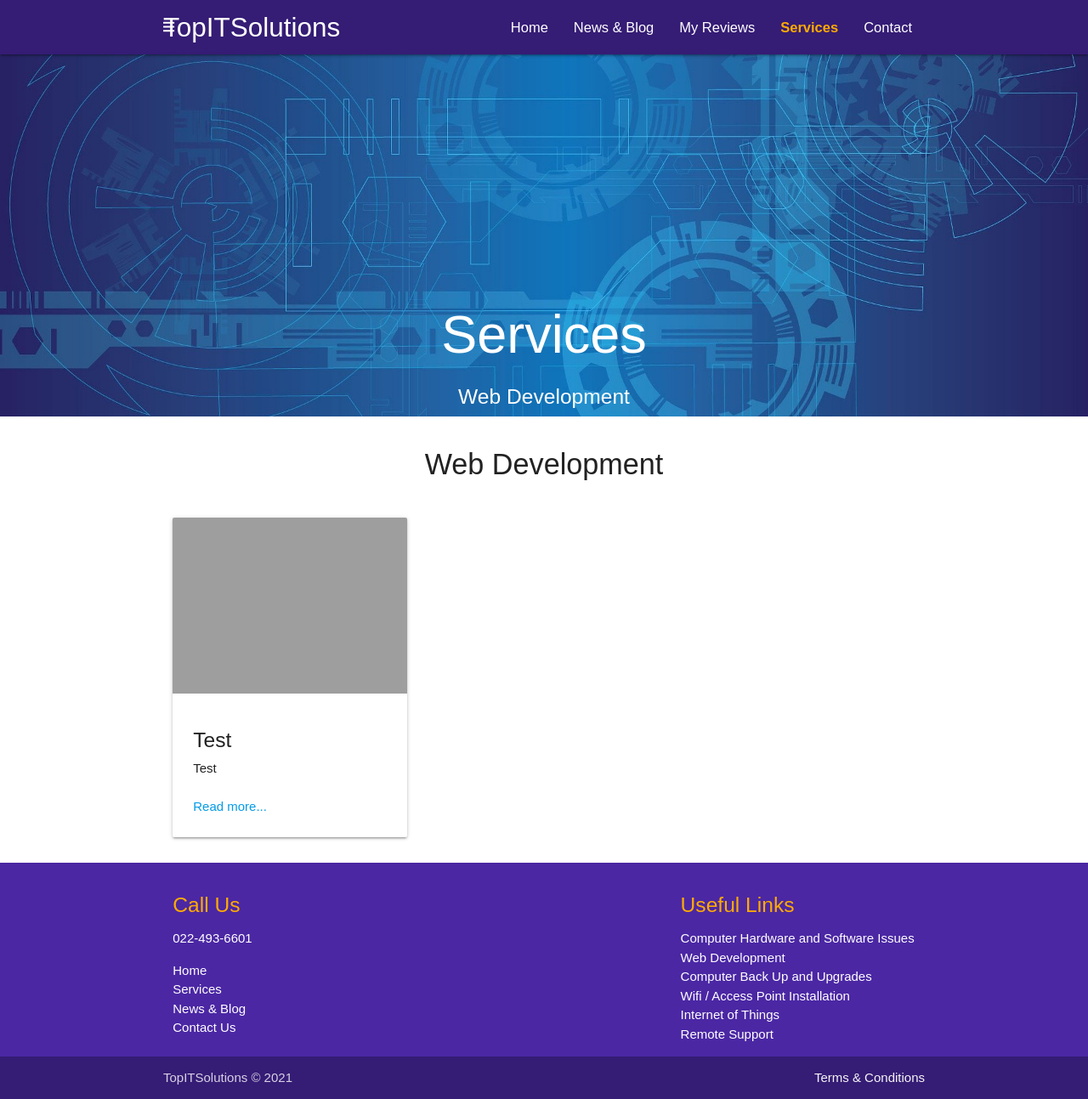
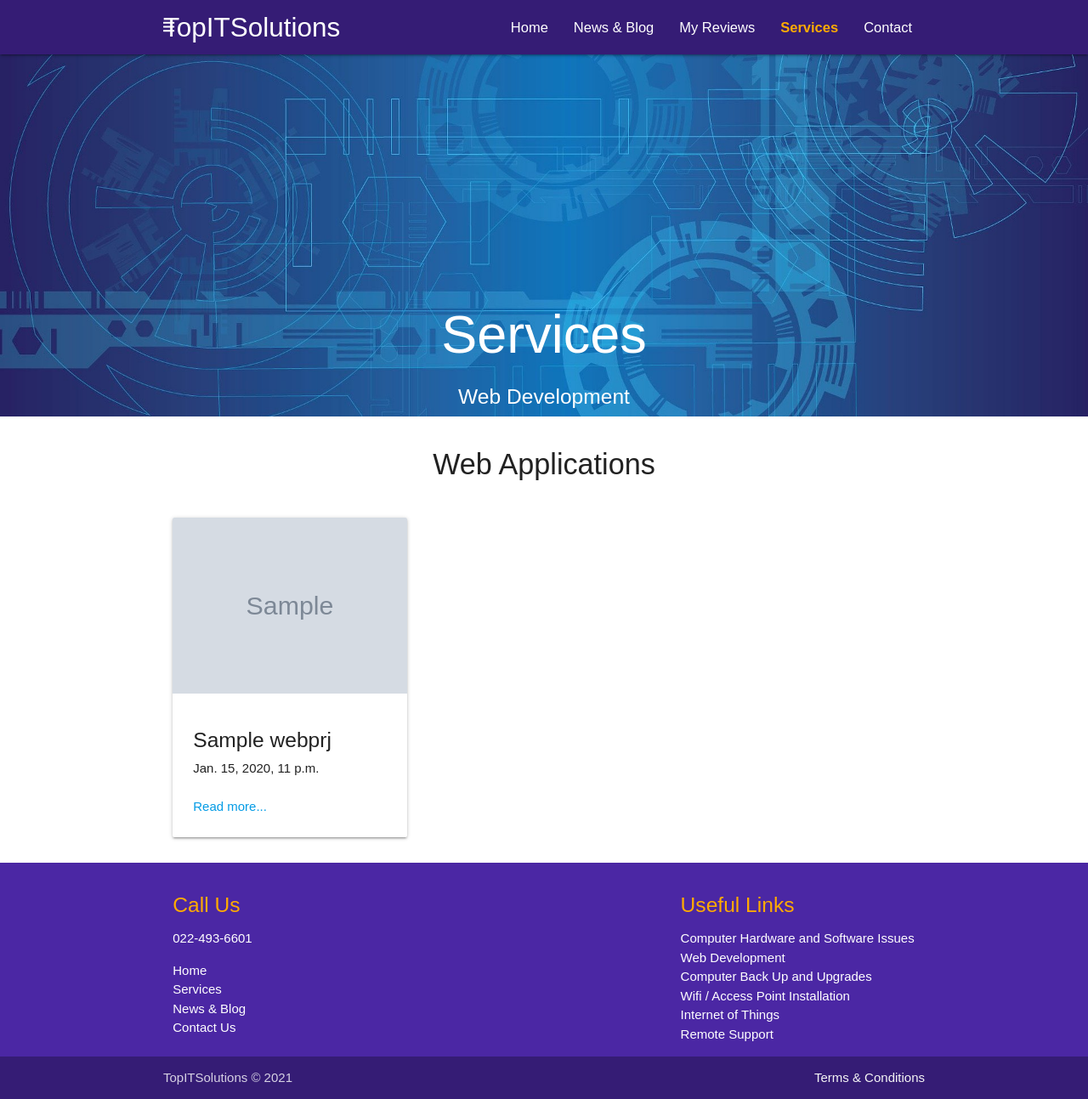
Before and after one commit to christopherece/topitsolutions_project, a Django app: page /services/webdevelopment in a window 1280 px wide. Shown: the whole page at 85% size. Run offline with Django 3.2, Linux system fonts and the light colour scheme; tables that the repository leaves empty hold one stand-in row (values such as "Sample post"); grey boxes marked "Sample" are stand-in pictures; some libraries are stand-ins or nearby versions; grey boxes are pictures that could not be loaded.

Commit message:
Test Servicesoojujj

```diff
--- a/templates/services/webdevelopment.html
+++ b/templates/services/webdevelopment.html
@@ -23,23 +23,29 @@
     <div class="container">
       <div class="row">
         <h4 class="center">
-          Web Development
+          Web Applications
         </h4><br>
+        {% if webprjs %}
+          {% for webprj in webprjs %}
           <div class="col s12 m4">
             <div class="card">
               <div class="card-image">
-                  <img src="#" alt="">
+                  <img src="{{webprj.photo.url}}" alt="">
               </div>
               <div class="card-content">
                 <h5>
-                  Test
+                  {{ webprj.title}}
                 </h5>
 
-                <p class="light">Test</p><br>
+                <p class="light">{{webprj.list_date}}</p><br>
                 <a href="#">Read more...</a>
               </div>
             </div>
           </div>
+          {% endfor %}
+        {% else %}å
+          <div class="col">No Web Apps Available</div>
+        {% endif %}
       </div>
     </div>
   </section>
```
